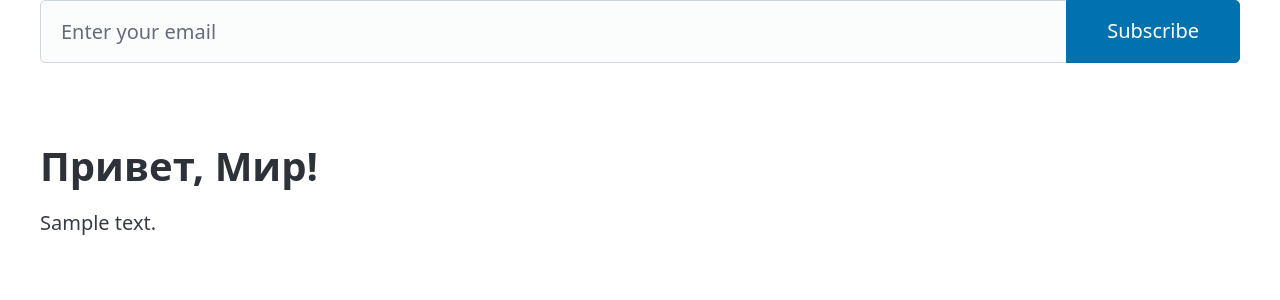
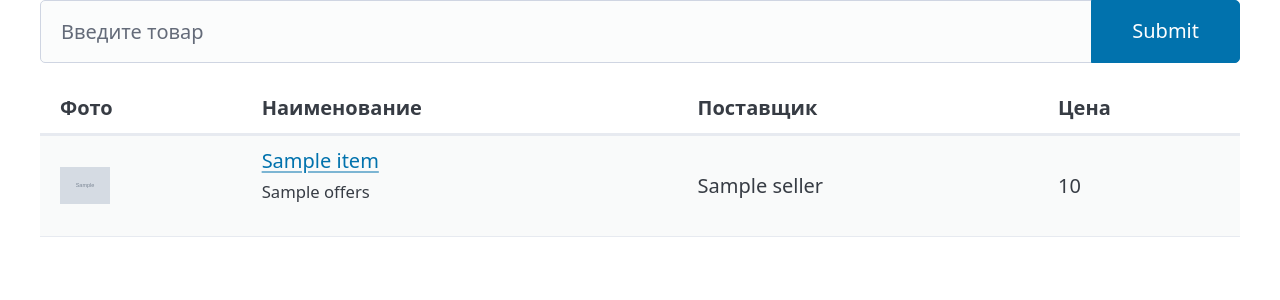
Before and after one commit to tsepelev/price-monitoring, a Flask app: template templates/index.html in a window 1280 px wide. Shown: the top 300 px of the page. Run offline with Flask 3, Linux system fonts and the light colour scheme; the template is opened without the code that fills it: most values are stand-ins (such as "Sample title", 1, 10 or a date in 2020); grey boxes marked "Sample" are stand-in pictures; some libraries are stand-ins or nearby versions.

Commit message:
Добавить функциональность поиска товаров через API и обновить шаблон

```diff
--- a/app.py
+++ b/app.py
@@ -1,10 +1,35 @@
+import os
+import requests
 from flask import Flask, render_template
+from flask import request
 
 app = Flask(__name__)
 
-@app.route('/')
-def hello():
-    return render_template('index.html', content='Hello, World!')
 
-if __name__ == '__main__':
+@app.route("/")
+def index():
+    query = request.args.get("q")
+    url = "https://www.searchapi.io/api/v1/search"
+    params = {
+        "engine": "google_shopping",
+        "q": query,
+        "gl": "ru",
+        "hl": "ru",
+        "location": "Moscow,Russian Federation",
+        "api_key": os.environ.get("SEARCH_API_KEY"),
+    }
+    resp = ""
+    if query:
+        # response = requests.get(
+        #     url,
+        #     params=params,
+        # )
+        response = requests.get(
+            "https://www.searchapi.io/api/v1/searches/search_6d97LXP4moruanBXWk03EOrl"
+        )
+        resp = response.json()
+    return render_template("index.html", content=resp)
+
+
+if __name__ == "__main__":
     app.run(debug=True)
--- a/pyproject.toml
+++ b/pyproject.toml
@@ -6,6 +6,8 @@ readme = "README.md"
 requires-python = ">=3.12"
 dependencies = [
     "flask>=3.1.0",
+    "python-dotenv>=1.0.1",
+    "requests>=2.32.3",
 ]
 
 [dependency-groups]
--- a/templates/index.html
+++ b/templates/index.html
@@ -1,22 +1,45 @@
 <!DOCTYPE html>
 <html>
   <head>
-    <link
-  rel="stylesheet"
-  href="https://cdn.jsdelivr.net/npm/@picocss/pico@2/css/pico.min.css"
->
-    <title>Моё приложение</title>
+    <link rel="stylesheet" href="https://cdn.jsdelivr.net/npm/@picocss/pico@2/css/pico.min.css" />
+    <title>Поиск по Google товарам</title>
   </head>
+
   <body>
     <div class="container">
-        <form>
+      <form method="get">
         <fieldset role="group">
-    <input name="email" type="email" placeholder="Enter your email" autocomplete="email" />
-    <input type="submit" value="Subscribe" />
+          <input name="q" type="text" placeholder="Введите товар" value="{{ request.args.q }}" autocomplete="email" />
+          <input type="submit" />
         </fieldset>
       </form>
-        <h1>Привет, Мир!</h1>
-        {{ content }}
+      <div>
+        <table class="striped">
+          <thead>
+            <tr>
+              <th scope="col">Фото</th>
+              <th scope="col">Наименование</th>
+              <th scope="col">Поставщик</th>
+              <th scope="col">Цена</th>
+            </tr>
+          </thead>
+          <tbody>
+            {% for item in content.shopping_results %}
+              <tr>
+                <th scope="row">
+                  <image width="50px" src="{{ item.thumbnail }}" />
+                </th>
+                <td>
+                  <a href="{{ item.link }}" target="_blank">{{ item.title }}</a>
+                  <p><small>{{ item.offers }}</small></p>
+                </td>
+                <td>{{ item.seller }}</td>
+                <td>{{ item.price }}</td>
+              </tr>
+            {% endfor %}
+          </tbody>
+        </table>
+      </div>
     </div>
   </body>
 </html>
```
Also changed, not shown: 2 other files. Lines whose indentation alone changed are shown as unchanged.
